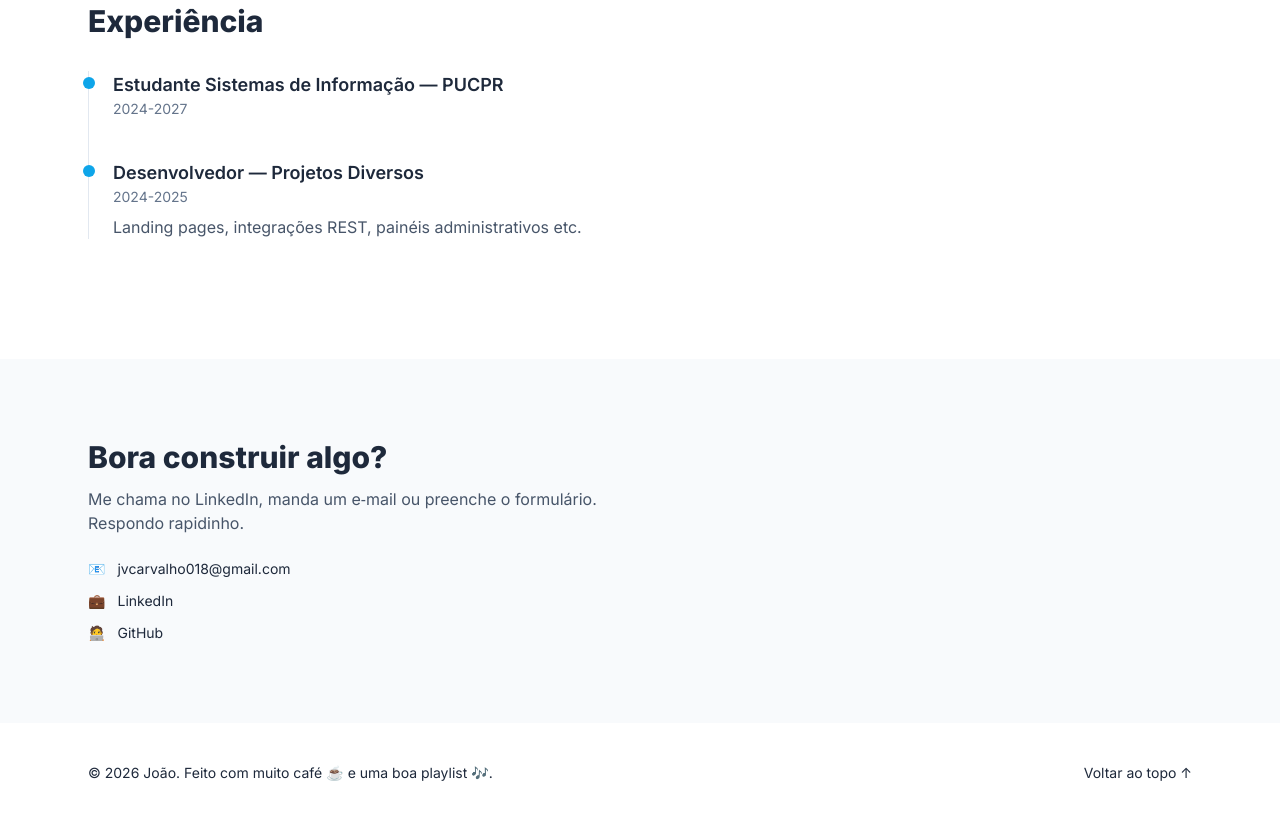
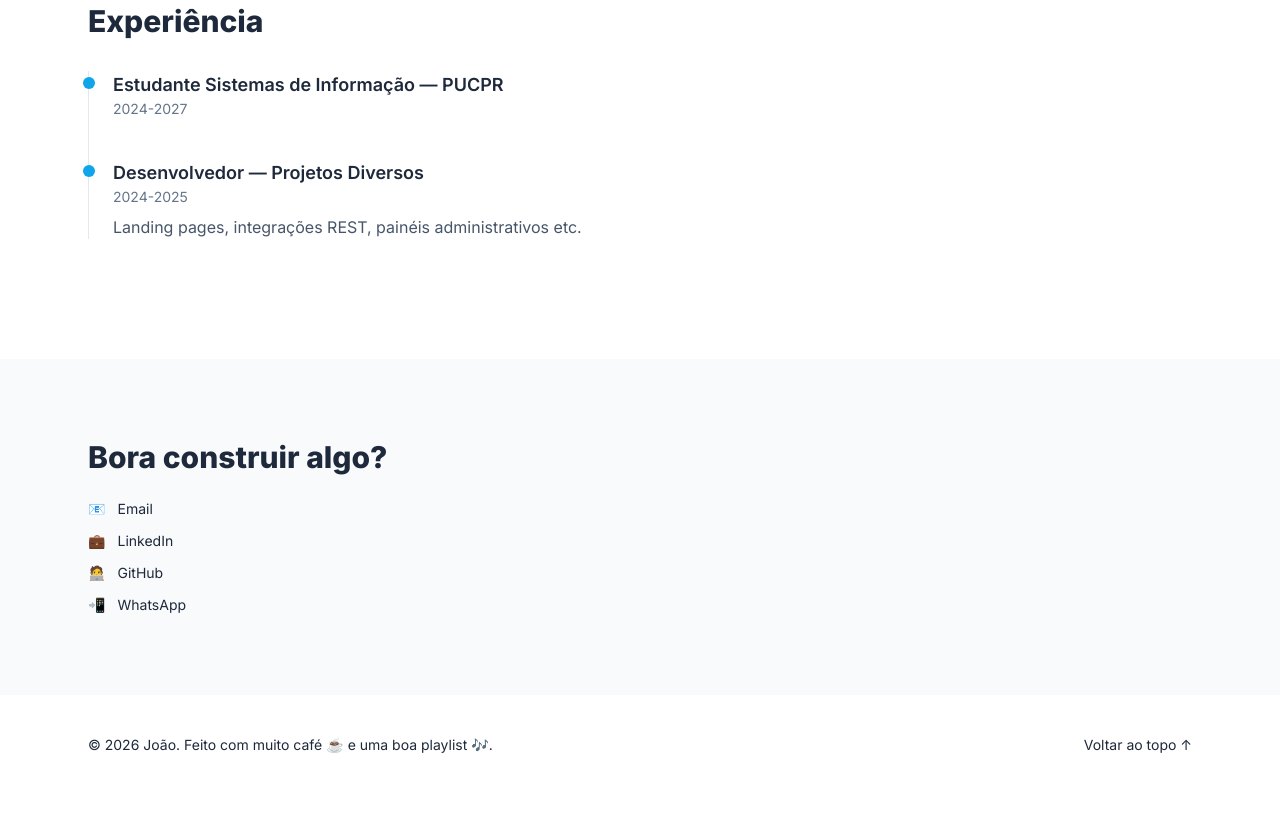
Before and after one commit to JoaoVictorCarvalho07/me, a plain HTML site: page index.html in a window 1280 px wide. Shown: the part 2699-3518 px from the top of the page. After the commit the page ends 3494 px from the top, so only its background shows below. Drawn offline with nearby package versions, Linux system fonts and the light colour scheme.

Commit message:
feat:adicionei meu wpp

```diff
--- a/index.html
+++ b/index.html
@@ -759,17 +759,14 @@
           <h2 class="text-2xl md:text-3xl font-extrabold">
             Bora construir algo?
           </h2>
-          <p class="mt-3 text-slate-600 dark:text-slate-300">
-            Me chama no LinkedIn, manda um e‑mail ou preenche o formulário.
-            Respondo rapidinho.
-          </p>
+
           <ul class="mt-6 space-y-3 text-sm">
             <li class="flex items-center gap-3">
               <span class="i">📧</span>
               <a
                 class="hover:text-sky-600"
                 href="mailto:jvcarvalho018@gmail.com"
-                >jvcarvalho018@gmail.com</a
+                >Email</a
               >
             </li>
             <li class="flex items-center gap-3">
@@ -790,6 +787,16 @@
                 rel="noreferrer"
                 href="https://github.com/JoaoVictorCarvalho07"
                 >GitHub</a
+              >
+            </li>
+            <li class="flex items-center gap-3">
+              <span class="i">📲</span>
+              <a
+                class="hover:text-sky-600"
+                target="_blank"
+                rel="wa.me/5592981920847"
+                href="https://wa.me/5592981920847"
+                >WhatsApp</a
               >
             </li>
           </ul>
```
